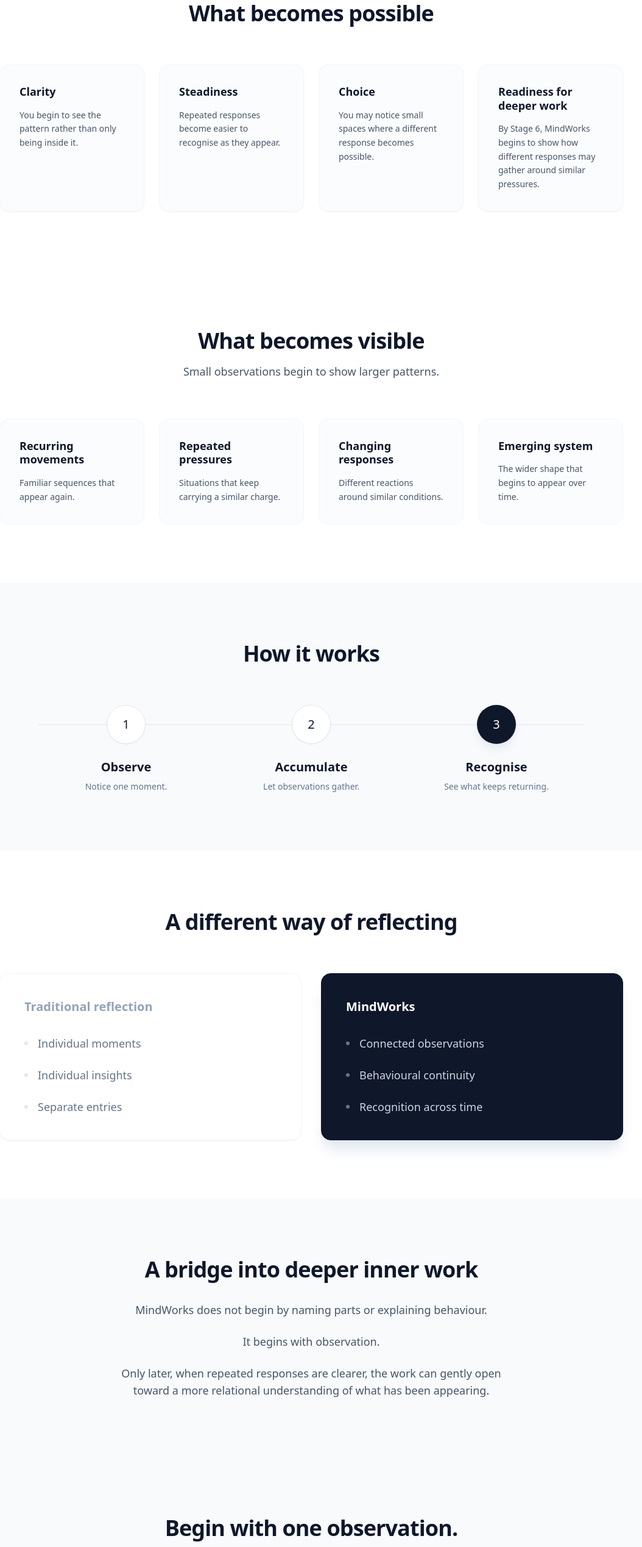
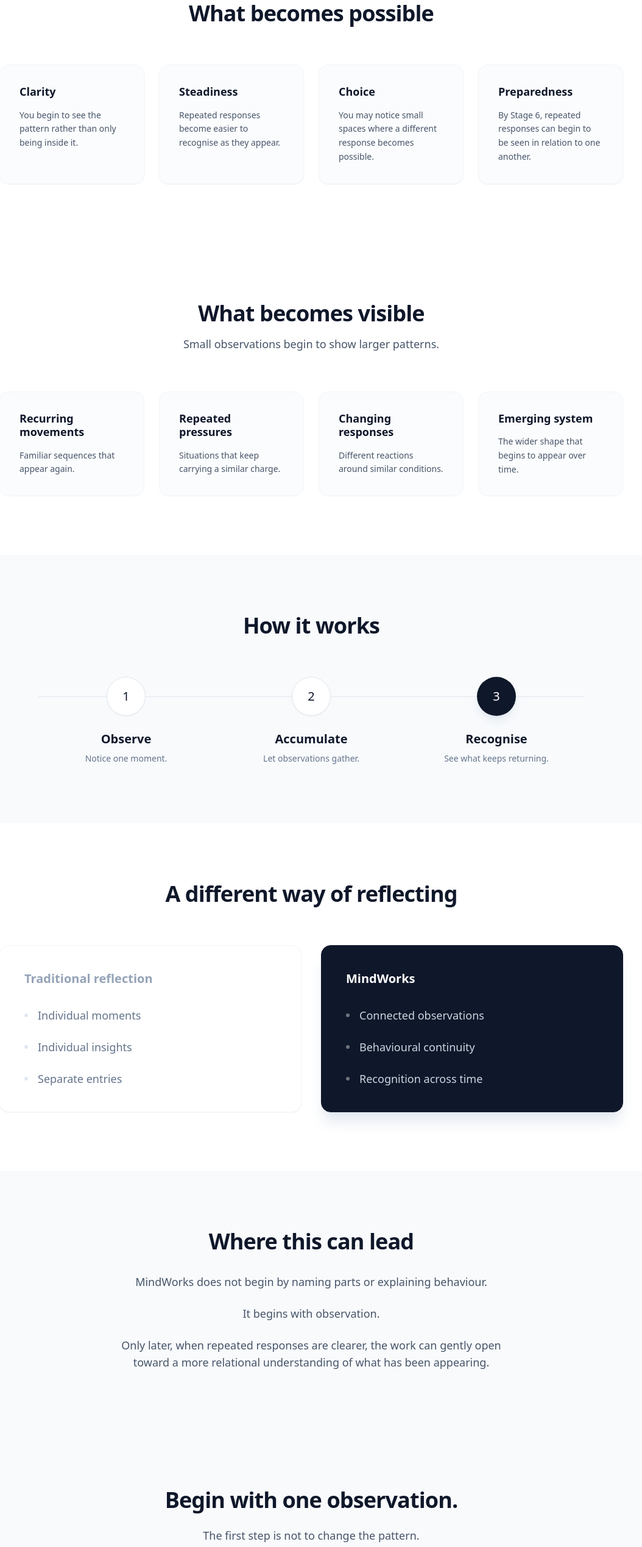
Before and after one commit to stopinder/therapy-orientation-quiz, a Vue app: page /landing in a window 1280 px wide. Shown: the part 1540-4077 px from the top of the page at 61% size, without its empty margins (129-1183 px from the left). Built offline with nearby package versions, Linux system fonts and the light colour scheme; no server answers.

Commit message:
Soften landing page therapeutic language

```diff
--- a/src/components/landing/LandingBridge.vue
+++ b/src/components/landing/LandingBridge.vue
@@ -2,7 +2,7 @@
   <section class="bg-slate-50 px-6 py-20 sm:py-24 lg:px-8">
     <div class="mx-auto max-w-2xl text-center">
       <h2 class="text-3xl font-semibold tracking-tight text-slate-900 sm:text-4xl">
-        A bridge into deeper inner work
+        Where this can lead
       </h2>
       <div class="mt-8 space-y-6 text-lg text-slate-600">
         <p>
--- a/src/components/landing/LandingCTA.vue
+++ b/src/components/landing/LandingCTA.vue
@@ -5,7 +5,9 @@
         Begin with one observation.
       </h2>
       <p class="mt-6 text-lg text-slate-600">
-        The first step is not to change the pattern. It is to see it clearly enough that something new can begin.
+        The first step is not to change the pattern.
+        <br class="hidden sm:block" />
+        It is to see it clearly enough that the next step can be approached more clearly.
       </p>
       <div class="mt-10 flex items-center justify-center gap-x-6">
         <router-link
--- a/src/components/landing/LandingPossible.vue
+++ b/src/components/landing/LandingPossible.vue
@@ -34,8 +34,8 @@
     description: 'You may notice small spaces where a different response becomes possible.'
   },
   {
-    title: 'Readiness for deeper work',
-    description: 'By Stage 6, MindWorks begins to show how different responses may gather around similar pressures.'
+    title: 'Preparedness',
+    description: 'By Stage 6, repeated responses can begin to be seen in relation to one another.'
   }
 ]
 </script>
```
